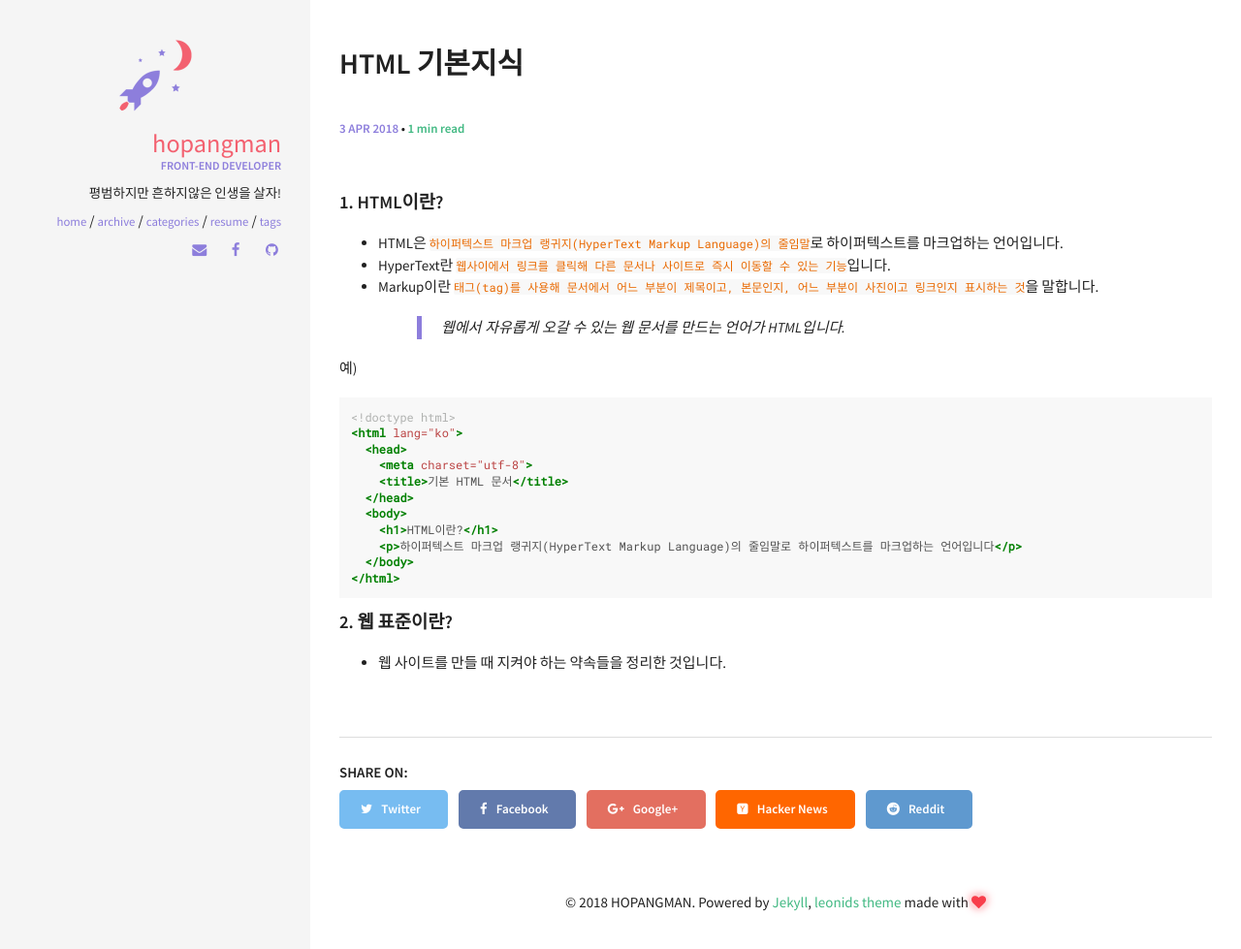
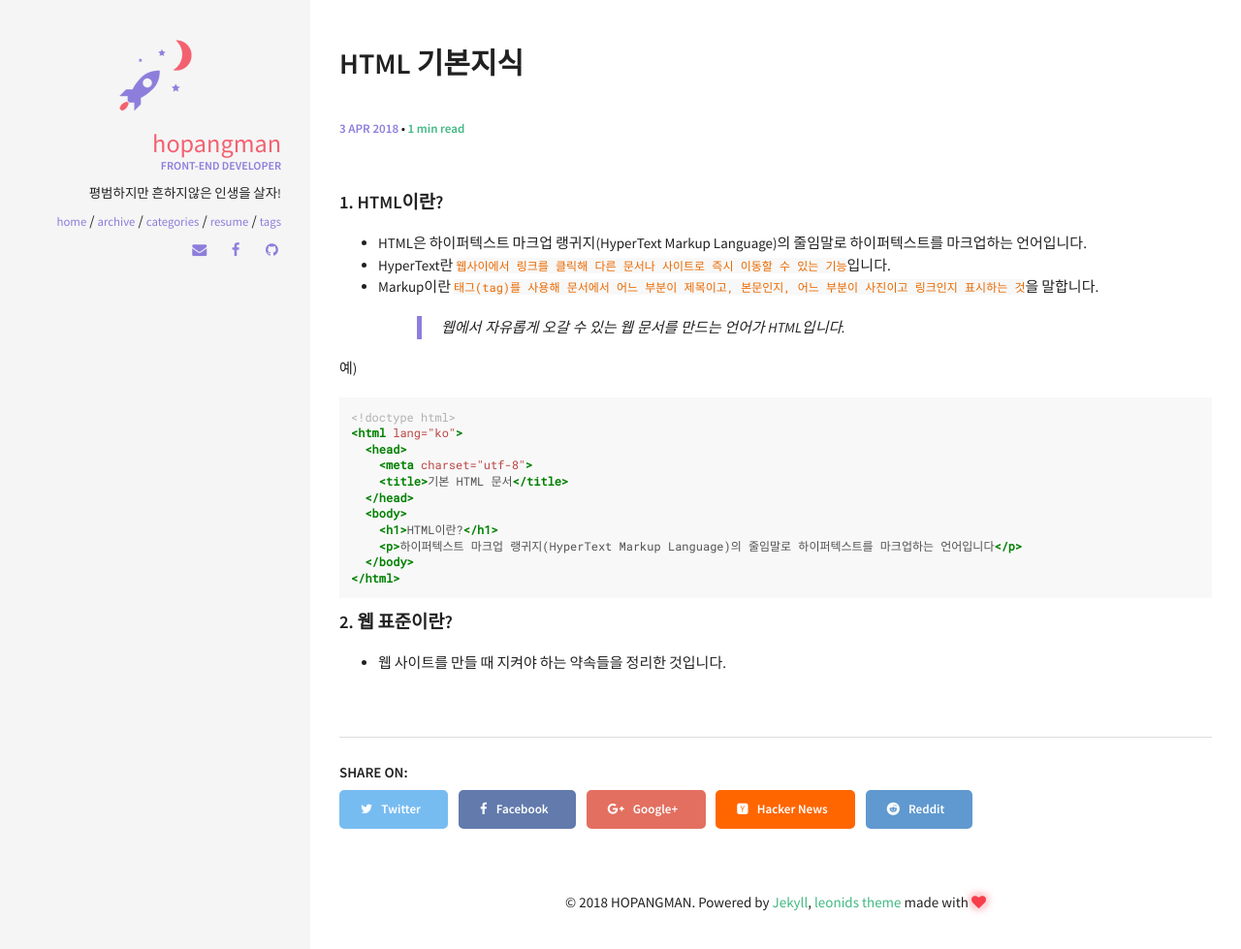
Before and after one commit to hopangman/hopangman.github.io, a Jekyll site: the page built from _posts/HTML/2018-04-02-HTML기본.md, in a window 1280 px wide. Shown: the part 610-1589 px from the top of the page at 97% size. Built offline with Jekyll 4.4.1, drawn with Linux system fonts in a browser that asks for light colours; comment, search, counter and statistics services are not loaded.

```diff
--- a/_posts/HTML/2018-04-02-HTML기본.md
+++ b/_posts/HTML/2018-04-02-HTML기본.md
@@ -9,7 +9,7 @@ image:
 ---
 
 #### 1. HTML이란?
-- HTML은 `하이퍼텍스트 마크업 랭귀지(HyperText Markup Language)의 줄임말`로 하이퍼텍스트를 마크업하는 언어입니다.
+- HTML은 하이퍼텍스트 마크업 랭귀지(HyperText Markup Language)의 줄임말로 하이퍼텍스트를 마크업하는 언어입니다.
 <!--more-->
 - HyperText란 `웹사이에서 링크를 클릭해 다른 문서나 사이트로 즉시 이동할 수 있는 기능`입니다.
 - Markup이란 `태그(tag)를 사용해 문서에서 어느 부분이 제목이고, 본문인지, 어느 부분이 사진이고 링크인지 표시하는 것`을 말합니다.
```
Also changed, not shown: _posts/HTML/2018-04-02-HTML태그.md (+10 -1 lines), _posts/HTML/2018-04-03-HTML목록태그.md (+1 -1 lines), _posts/HTML/2018-04-04-HTML표태그.md (+6 -1 lines).
